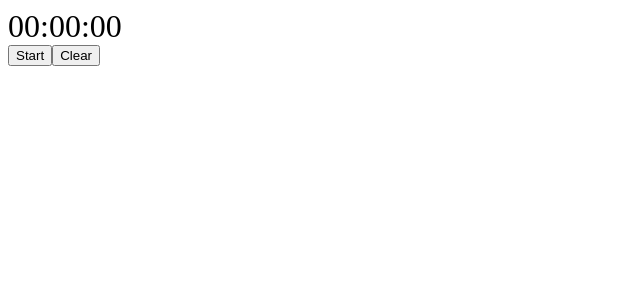
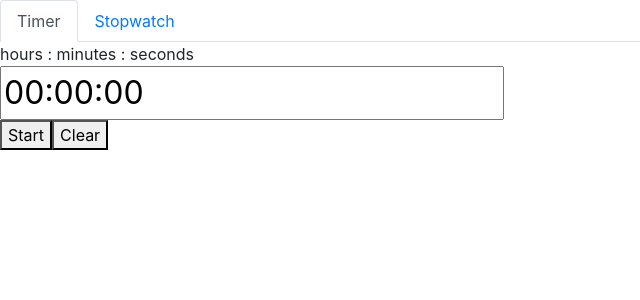
Before and after one commit to christinesn/timer-and-stopwatch, a React (Create React App) app: page / in a window 1280 px wide. Shown: the top 300 px of the page, without its empty margins (0-640 px from the left). Built offline with nearby package versions, Linux system fonts and the light colour scheme.

Commit message:
Add tab switching between timer and stopwatch

```diff
--- a/public/index.html
+++ b/public/index.html
@@ -6,6 +6,12 @@
     <meta name="viewport" content="width=device-width, initial-scale=1" />
     <meta name="theme-color" content="#000000" />
     <link rel="manifest" href="%PUBLIC_URL%/manifest.json" />
+    <link
+      rel="stylesheet"
+      href="https://maxcdn.bootstrapcdn.com/bootstrap/4.3.1/css/bootstrap.min.css"
+      integrity="sha384-ggOyR0iXCbMQv3Xipma34MD+dH/1fQ784/j6cY/iJTQUOhcWr7x9JvoRxT2MZw1T"
+      crossorigin="anonymous"
+    />
     <title>React App</title>
   </head>
   <body>
--- a/src/App.js
+++ b/src/App.js
@@ -1,12 +1,36 @@
 import React from 'react';
 import {Stopwatch} from './Stopwatch';
+import {Timer} from './Timer';
+import {Tabs, Tab} from 'react-bootstrap'
 
-function App() {
-  return (
-    <div className="App">
-      <Stopwatch />
-    </div>
-  );
+class App extends React.Component {
+  constructor(props) {
+    super(props)
+
+    this.state = {
+      key: 'timer'
+    }
+  }
+
+  render () {
+    return (
+      <div className="App">
+        <Tabs
+          defaultActiveKey="timer"
+          id="switcher"
+          transition={false}
+          onSelect={key => this.setState({ key })}
+        >
+          <Tab eventKey="timer" title="Timer">
+            { this.state.key === 'timer' && (<Timer />) }
+          </Tab>
+          <Tab eventKey="stopwatch" title="Stopwatch">
+            { this.state.key === 'stopwatch' && (<Stopwatch />) }
+          </Tab>
+        </Tabs>
+      </div>
+    );
+  }
 }
 
 export default App;
```
Also changed, not shown: 1 other file (tests, documents, lock files or other folders).
